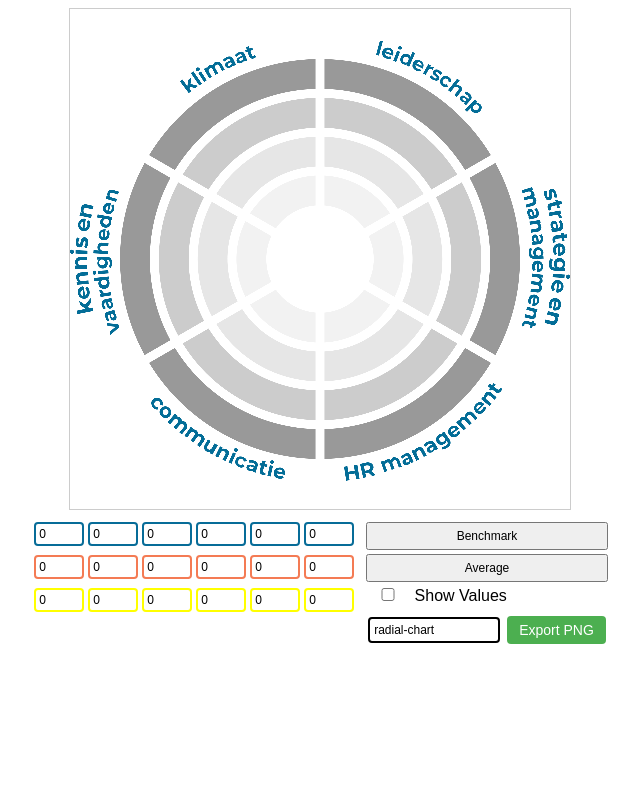
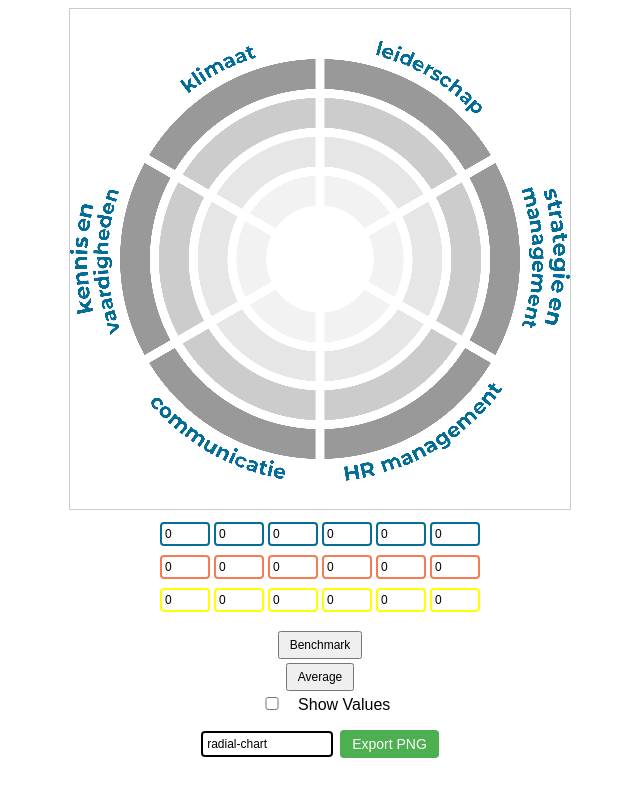
Before and after one commit to LennartvdM/811461c3-c8ed-4276-a4d1-e0d59c701bbc, a website: page index.html in a window 1280 px wide. Shown: the whole page, without its empty margins (320-960 px from the left). Drawn offline with Linux system fonts and the light colour scheme.

Commit message:
fix: stack controls vertically for better layout

```diff
--- a/index.html
+++ b/index.html
@@ -17,14 +17,16 @@
       }
       .controls-container {
         display: flex;
-        justify-content: center;
-        align-items: flex-start;
+        flex-direction: column;
+        align-items: center;
         width: 100%;
         max-width: 460px;
+        margin-bottom: 20px;
       }
       .input-sections {
         display: flex;
         flex-direction: column;
+        width: 100%;
       }
       .input-section {
         display: flex;
@@ -51,7 +53,10 @@
       .buttons-container {
         display: flex;
         flex-direction: column;
-        margin-left: 10px;
+        align-items: center;
+        width: 100%;
+        margin-left: 0;
+        margin-top: 10px;
       }
       button {
         margin: 2px 0;
@@ -75,7 +80,9 @@
       .export-container {
         display: flex;
         align-items: center;
-        margin-top: 5px;
+        margin-top: 10px;
+        width: 100%;
+        justify-content: center;
       }
       #fileNameInput {
         width: 120px;
```
